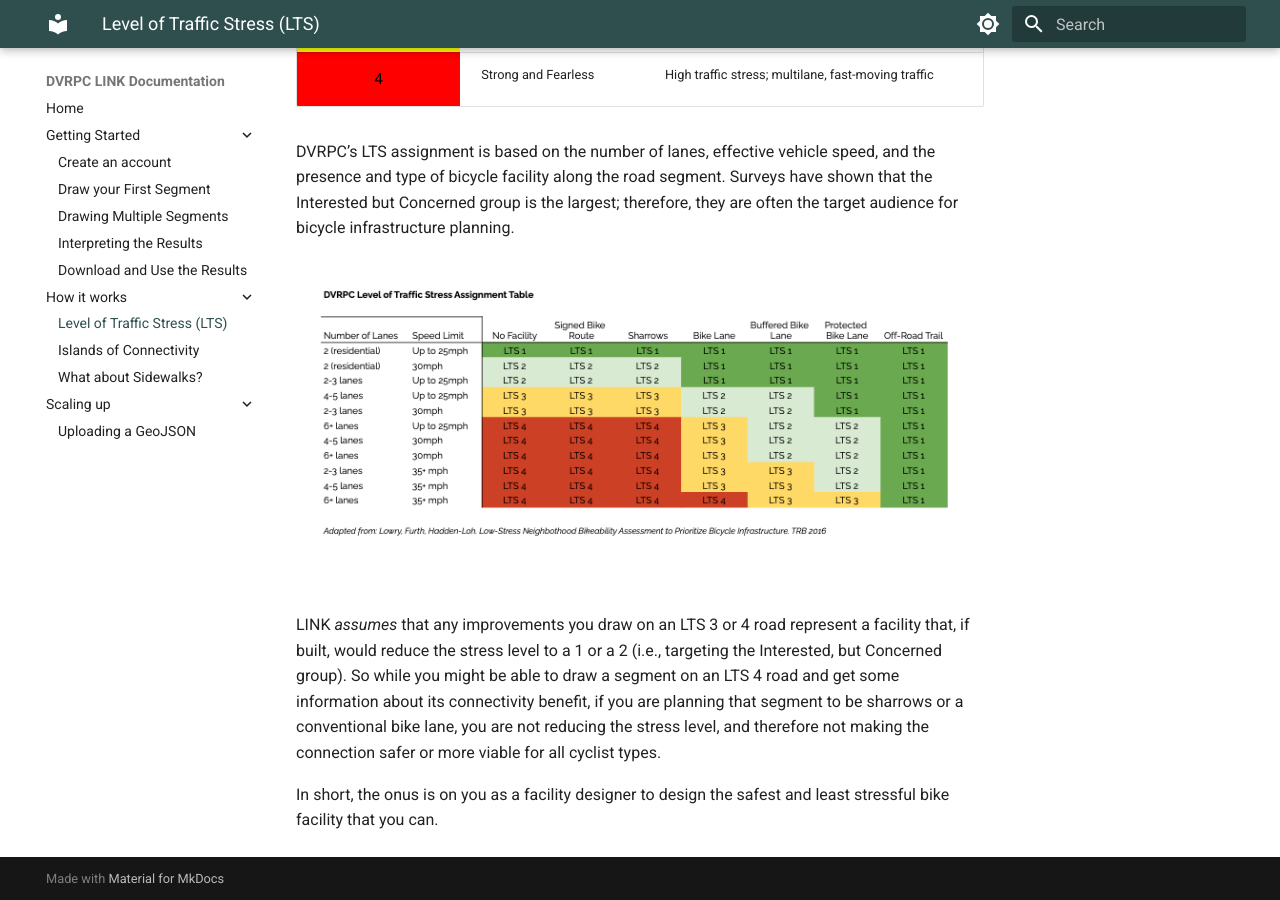
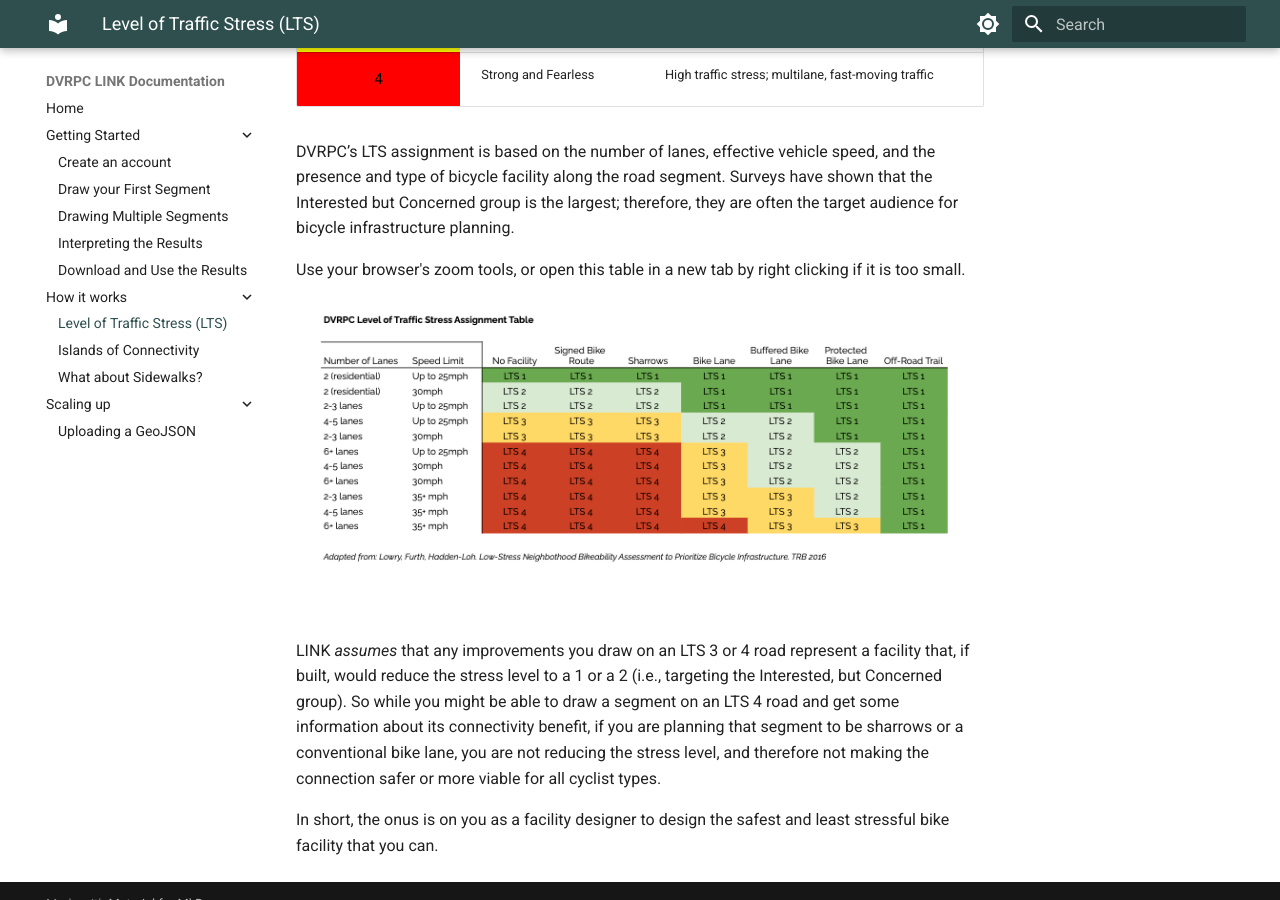
Before and after one commit to dvrpc/link-docs, an MkDocs documentation site: the page built from docs/how-it-works/lts.md, in a window 1280 px wide and 900 px high, scrolled down 804 px. Built offline with MkDocs 1.6.1 and Material for MkDocs 9.7.7, drawn with Linux system fonts in a browser that asks for light colours.

Commit message:
add note about table image size

```diff
--- a/docs/how-it-works/lts.md
+++ b/docs/how-it-works/lts.md
@@ -20,6 +20,7 @@ Generally, the higher the LTS, the more dangerous or, the greater the perceived
 DVRPC’s LTS assignment is based on the number of lanes, effective vehicle speed, and the presence and type of bicycle facility along the road segment. Surveys have shown that the Interested but Concerned group is the largest; therefore, they are often the target audience for bicycle infrastructure planning.
 
 
+Use your browser's zoom tools, or open this table in a new tab by right clicking if it is too small.
 ![Table of DVRPCs LTS assignment](../assets/DVRPC_LTSTable.png)
 
 LINK _assumes_ that any improvements you draw on an LTS 3 or 4 road represent a facility that, if built, would reduce the stress level to a 1 or a 2 (i.e., targeting the Interested, but Concerned group).
```
